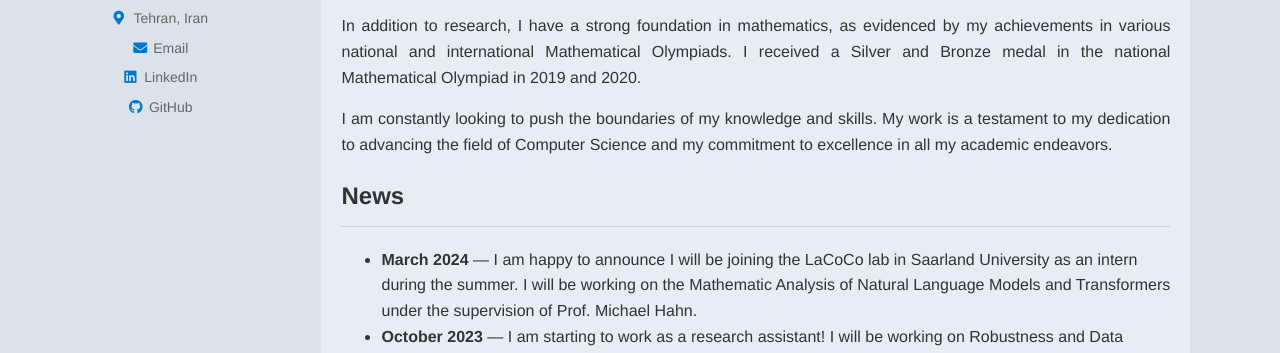
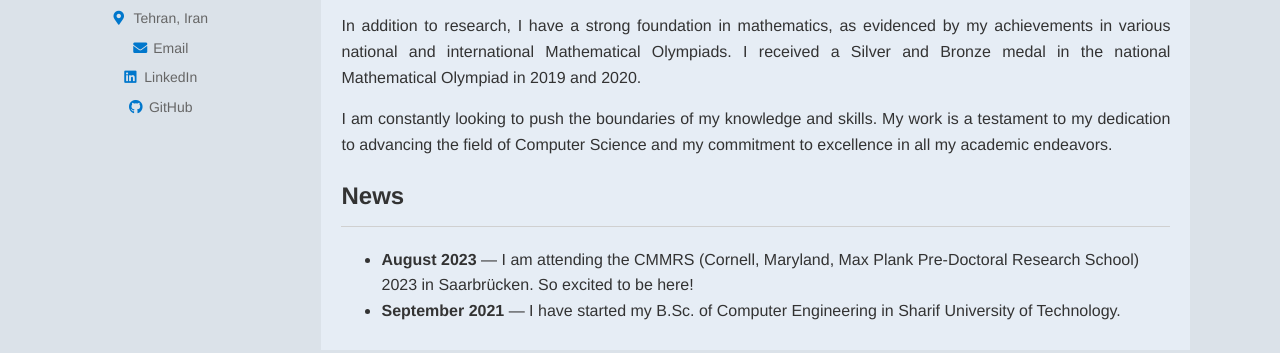
Before and after one commit to Alireza-81/Alireza-81.github.io, a plain HTML site: page index.html in a window 1280 px wide. Shown: the part 438-791 px from the top of the page. Drawn offline with Linux system fonts and the light colour scheme.

Commit message:
Update index.html

```diff
--- a/index.html
+++ b/index.html
@@ -68,8 +68,8 @@
             <section id="news">
                 <h1>News</h1>
                 <ul>
-                    <li><strong>March 2024</strong> — I am happy to announce I will be joining the LaCoCo lab in Saarland University as an intern during the summer. I will be working on the Mathematic Analysis of Natural Language Models and Transformers under the supervision of Prof. Michael Hahn.</li>
-                    <li><strong>October 2023</strong> — I am starting to work as a research assistant! I will be working on Robustness and Data Augmentation of T2I models under the supervision of Prof. Mitra Prasenjit and Ali Rasekh.</li>
+<!--                     <li><strong>March 2024</strong> — I am happy to announce I will be joining the LaCoCo lab in Saarland University as an intern during the summer. I will be working on the Mathematic Analysis of Natural Language Models and Transformers under the supervision of Prof. Michael Hahn.</li>
+                    <li><strong>October 2023</strong> — I am starting to work as a research assistant! I will be working on Robustness and Data Augmentation of T2I models under the supervision of Prof. Mitra Prasenjit and Ali Rasekh.</li> -->
                     <li><strong>August 2023</strong> — I am attending the CMMRS (Cornell, Maryland, Max Plank Pre-Doctoral Research School) 2023 in Saarbrücken. So excited to be here!</li>
                     <li><strong>September 2021</strong> — I have started my B.Sc. of Computer Engineering in Sharif University of Technology.</li>
                 </ul>
```
